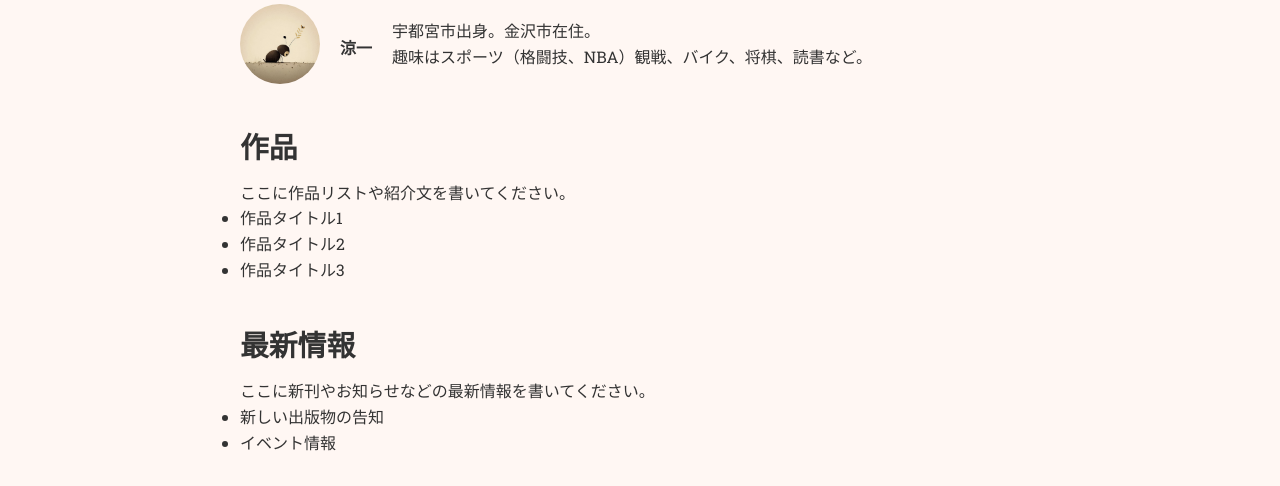
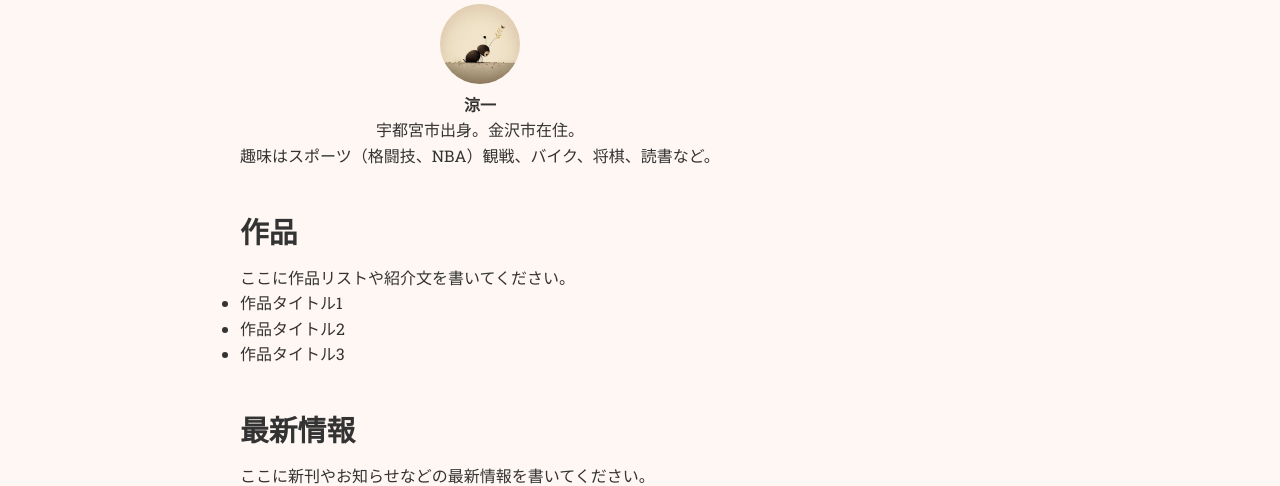
Before and after one commit to ox-nac/ox-nac.github.io, a plain HTML site: page index.html in a window 1280 px wide. Shown: the part 258-744 px from the top of the page. Drawn offline with Linux system fonts and the light colour scheme.

Commit message:
Update style.css

```diff
--- a/style.css
+++ b/style.css
@@ -109,24 +109,24 @@ main {
 
 /* プロフィール本文 */
 .profile-icon-wrapper {
-  display: flex;
-  align-items: center;
-  gap: 20px;
+  display: inline-block; /* コンテンツをインラインで保持 */
+  text-align: center;    /* 名前とアイコンを中央揃え */
 }
+
 .profile-icon {
-  width: 80px;
-  height: 80px;
-  border-radius: 50%;
-  object-fit: cover;
-  flex-shrink: 0;
-  border: none; /* オレンジ枠を削除 */
+  width: 80px;           /* アイコンの幅 */
+  height: 80px;          /* アイコンの高さ */
+  border-radius: 50%;    /* 丸くする */
+  object-fit: cover;     /* 画像を切り抜かずに表示 */
+  display: block;        /* アイコンを独立した行に配置 */
+  margin: 0 auto;        /* 中央揃え */
 }
 
 .profile-name {
-  margin-top: 8px; /* アイコンと名前の間隔 */
-  font-size: 1rem; /* 名前のフォントサイズ */
-  font-weight: bold; /* 名前を太字に */
-  color: #333; /* 名前の文字色 */
+  margin-top: 8px;       /* アイコンと名前の間隔 */
+  font-size: 1rem;       /* 名前のフォントサイズ */
+  font-weight: bold;     /* 名前を太字に */
+  color: #333;           /* 名前の文字色 */
 }
 
 .profile-section {
```
